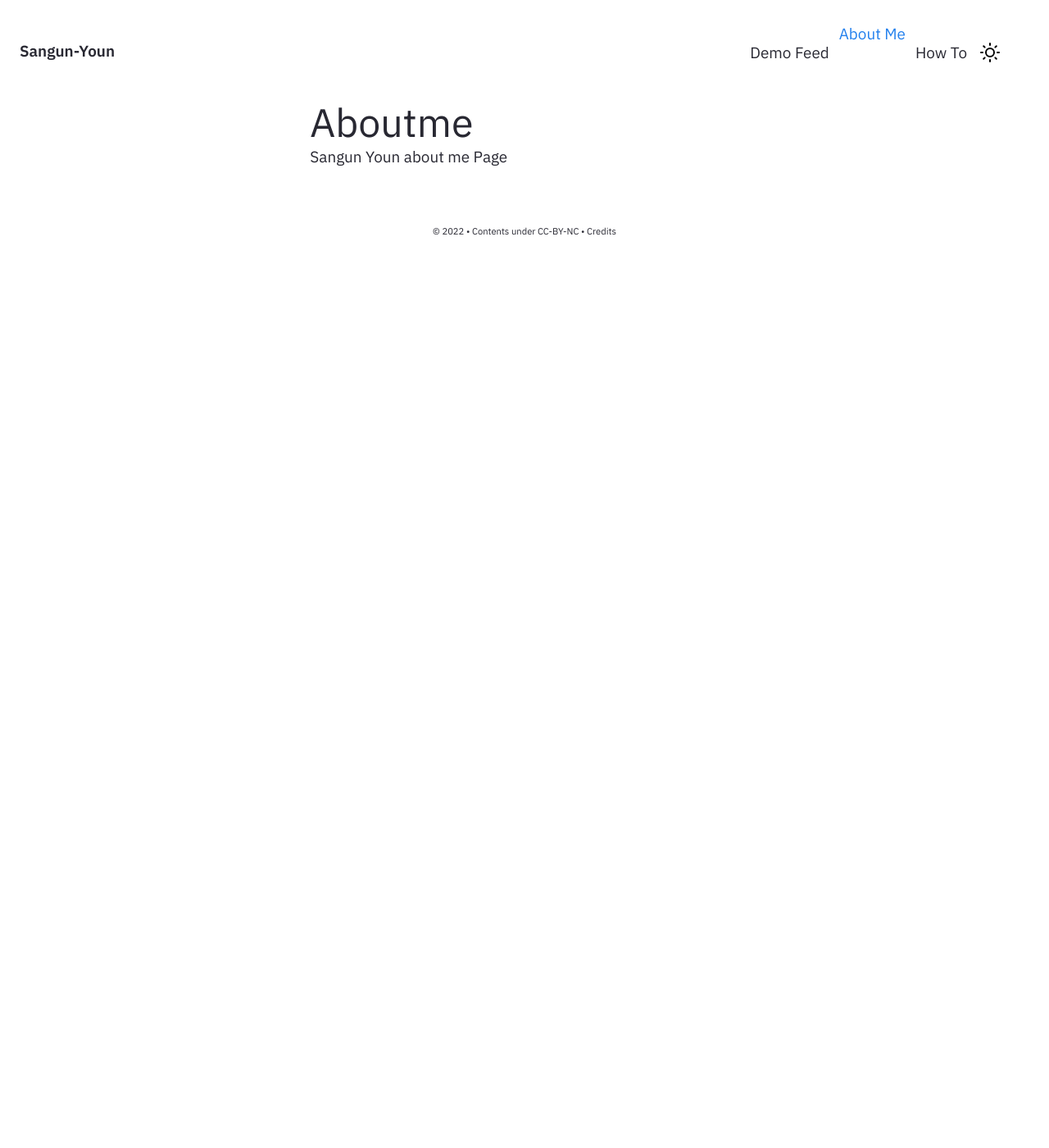
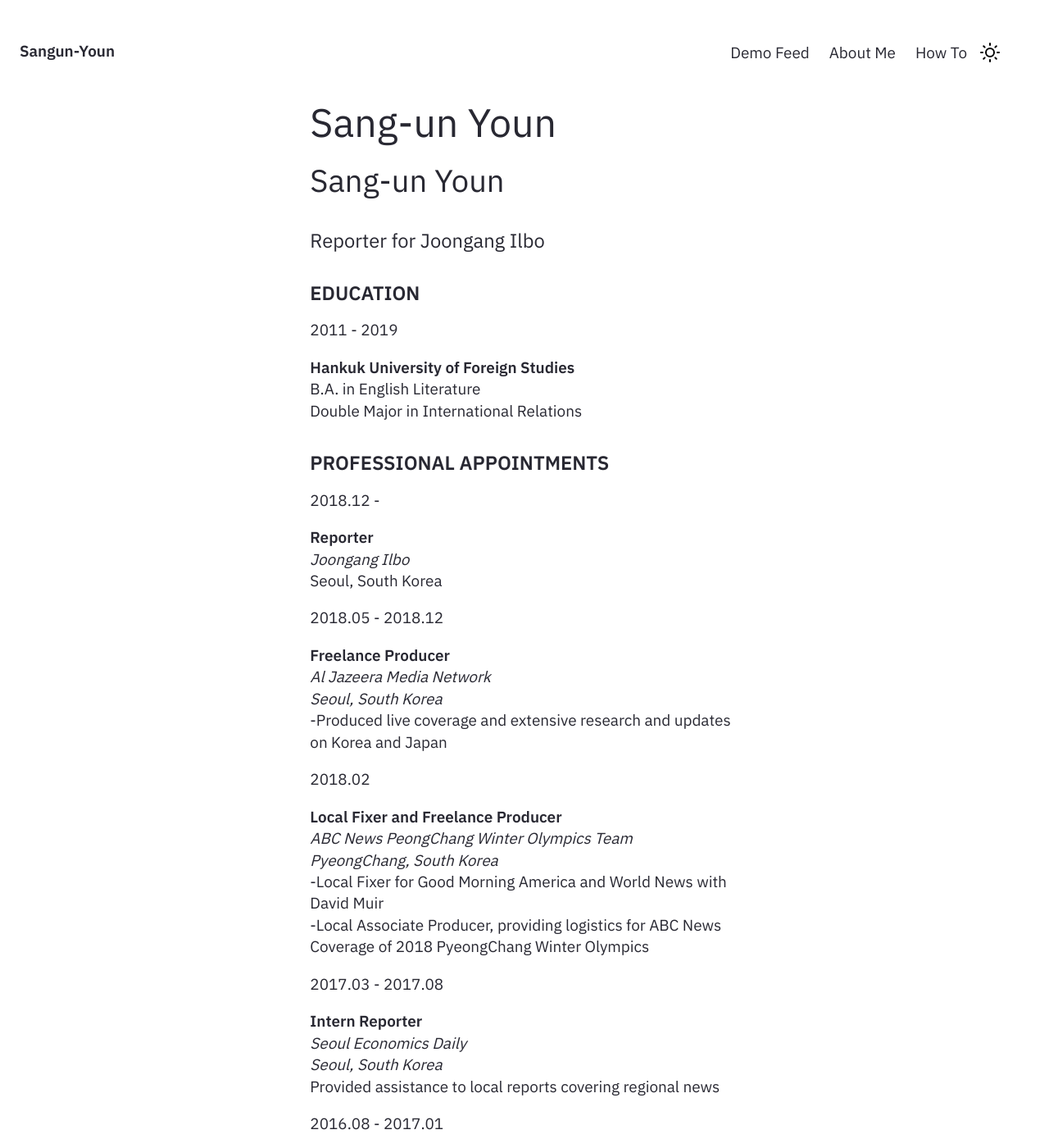
Before and after one commit to ysudream/ysudream.github.io, a Jekyll site: the page built from pages/me.md, in a window 1280 px wide and 1400 px high. Shown: the whole window at 82% size. Built offline with Jekyll 4.4.1, drawn with Linux system fonts in a browser that asks for light colours; some of the changed text lies outside the part shown.

Commit message:
modified

```diff
--- a/_includes/Nav.html
+++ b/_includes/Nav.html
@@ -56,7 +56,7 @@
         <a href="{{'/notes' | relative_url}}" class="navbar-item">
           Demo Feed
         </a>
-        <a href="../aboutme">
+        <a href="../aboutme" class="navbar-item">
           About Me
         </a>
         <a href="../post/how-to" class="navbar-item">
--- a/pages/me.md
+++ b/pages/me.md
@@ -2,7 +2,51 @@
 permalink: /aboutme
 layout: Post
 content-type: static
-title: Aboutme
+title: Sang-un Youn
 ---
 
-Sangun Youn about me Page
+# Sang-un Youn
+
+##### Reporter for Joongang Ilbo
+#### EDUCATION
+2011 - 2019
+
+**Hankuk University of Foreign Studies**
+B.A. in English Literature
+Double Major in International Relations
+
+#### PROFESSIONAL APPOINTMENTS
+
+2018.12 -
+
+**Reporter**
+_Joongang Ilbo_
+Seoul, South Korea
+
+2018.05 - 2018.12
+
+**Freelance Producer**
+_Al Jazeera Media Network_
+_Seoul, South Korea_
+-Produced live coverage and extensive research and updates on Korea and Japan
+
+2018.02
+
+**Local Fixer and Freelance Producer**
+_ABC News PeongChang Winter Olympics Team_
+_PyeongChang, South Korea_
+-Local Fixer for Good Morning America and World News with David Muir
+-Local Associate Producer, providing logistics for ABC News Coverage of 2018 PyeongChang Winter Olympics
+
+2017.03 - 2017.08
+
+**Intern Reporter**
+_Seoul Economics Daily_
+_Seoul, South Korea_
+Provided assistance to local reports covering regional news
+
+2016.08 - 2017.01
+
+**Intern Reporter**
+_ABC News_
+_Seoul, South Korea_
```
Also changed, not shown: 1 other file.
